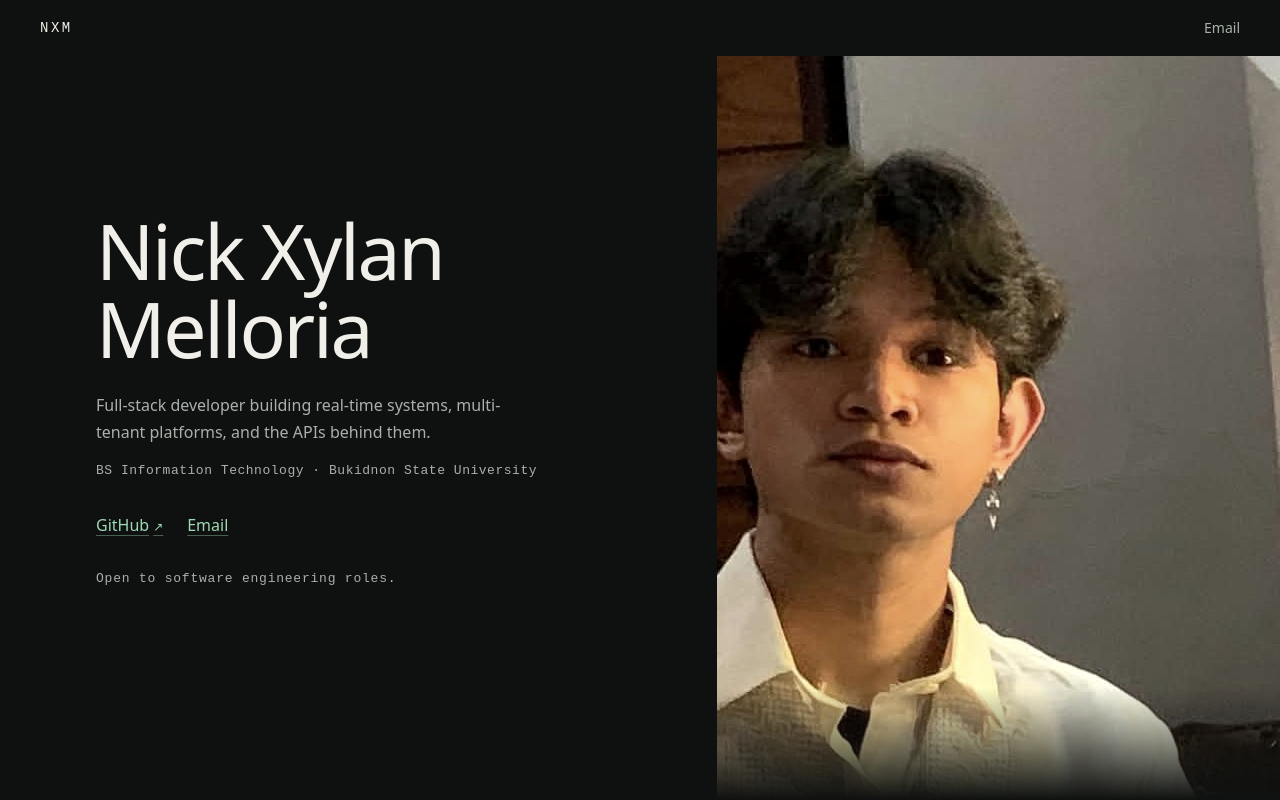
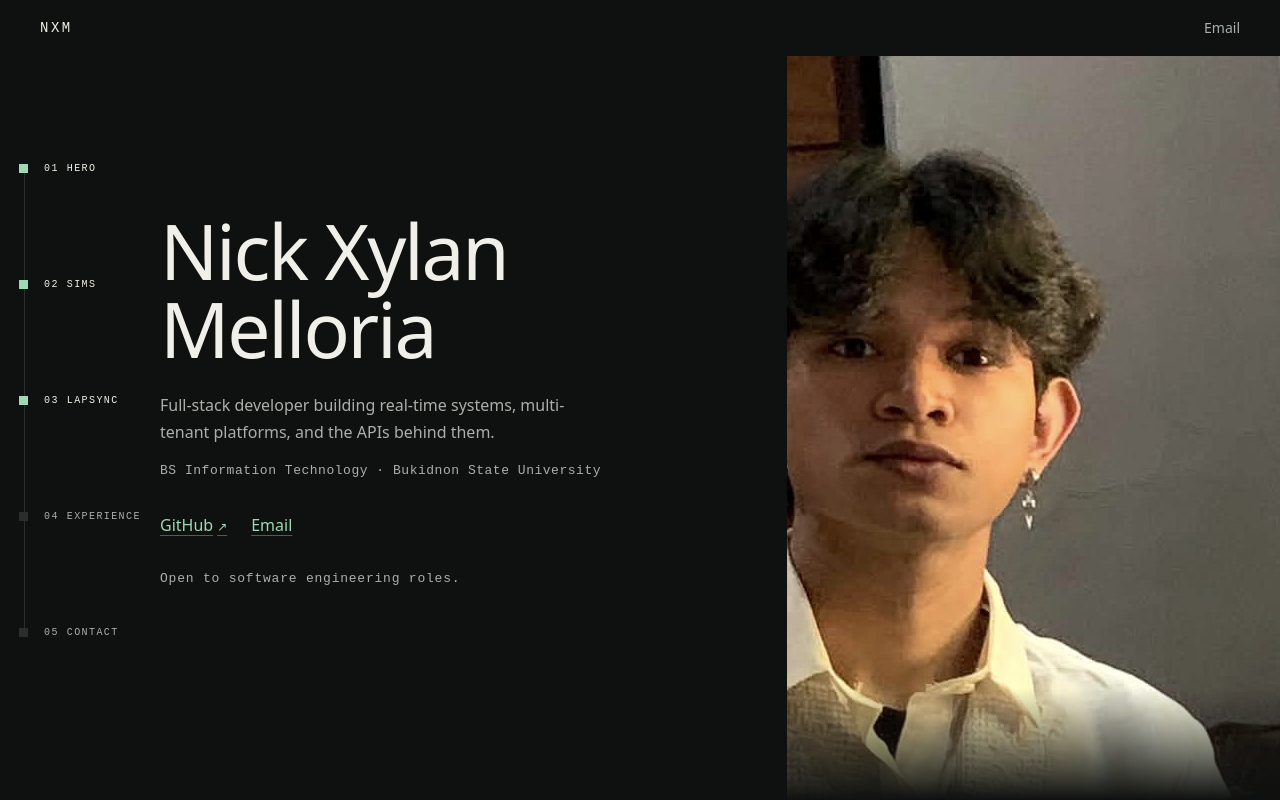
Before and after one commit to FiereEinar/personal-portfolio, a React (Vite) app: page / in a window 1280 px wide. Shown: the top 800 px of the page. Built offline with nearby package versions, Linux system fonts and the light colour scheme.

Commit message:
feat: add checkpoint rail and mobile progress line

```diff
--- a/src/App.tsx
+++ b/src/App.tsx
@@ -1,3 +1,4 @@
+import CheckpointRail from "./components/CheckpointRail";
 import Contact, { Footer } from "./components/Contact";
 import Education from "./components/Education";
 import Experience from "./components/Experience";
@@ -14,6 +15,7 @@ export default function App() {
         Skip to content
       </a>
       <Nav />
+      <CheckpointRail />
       <main id="main">
         <Reveal>
           <Hero />
--- /dev/null
+++ b/src/components/CheckpointRail.tsx
@@ -0,0 +1,154 @@
+import { useEffect, useRef, useState } from "react";
+import { SECTIONS } from "../data/sections";
+
+const ACTIVE_LINE = 0.4;
+const POLL_MS = 16;
+
+type Reading = {
+  activeId: string;
+  progress: number;
+};
+
+function read(): Reading {
+  const scrollable = document.documentElement.scrollHeight - window.innerHeight;
+  const progress =
+    scrollable > 0 ? Math.min(1, Math.max(0, window.scrollY / scrollable)) : 0;
+
+  const line = window.innerHeight * ACTIVE_LINE;
+  let activeId = SECTIONS[0].id;
+
+  for (const section of SECTIONS) {
+    const element = document.getElementById(section.id);
+    if (element && element.getBoundingClientRect().top <= line) {
+      activeId = section.id;
+    }
+  }
+
+  // Short last sections can never cross the 40% line; at the end of the page
+  // the final checkpoint is the truthful one.
+  if (scrollable > 0 && window.scrollY >= scrollable - 2) {
+    activeId = SECTIONS[SECTIONS.length - 1].id;
+  }
+
+  return { activeId, progress };
+}
+
+export default function CheckpointRail() {
+  const [activeId, setActiveId] = useState(SECTIONS[0].id);
+  const [progress, setProgress] = useState(0);
+  const current = useRef<Reading>({ activeId: SECTIONS[0].id, progress: 0 });
+
+  useEffect(() => {
+    let frame: number | null = null;
+
+    const update = () => {
+      if (frame !== null) {
+        window.cancelAnimationFrame(frame);
+        frame = null;
+      }
+
+      const next = read();
+      if (next.progress !== current.current.progress) {
+        current.current.progress = next.progress;
+        setProgress(next.progress);
+      }
+      if (next.activeId !== current.current.activeId) {
+        current.current.activeId = next.activeId;
+        setActiveId(next.activeId);
+      }
+    };
+
+    const onScroll = () => {
+      if (frame !== null) return;
+      frame = window.requestAnimationFrame(update);
+    };
+
+    update();
+
+    // Scroll events ride on the rendering loop, which stalls in headless and
+    // backgrounded contexts, so also compare the offsets on a timer.
+    let lastY = window.scrollY;
+    let lastHeight = document.documentElement.scrollHeight;
+    const poll = window.setInterval(() => {
+      const y = window.scrollY;
+      const height = document.documentElement.scrollHeight;
+      if (y === lastY && height === lastHeight) return;
+      lastY = y;
+      lastHeight = height;
+      update();
+    }, POLL_MS);
+
+    window.addEventListener("scroll", onScroll, { passive: true });
+    window.addEventListener("resize", onScroll);
+
+    return () => {
+      window.removeEventListener("scroll", onScroll);
+      window.removeEventListener("resize", onScroll);
+      window.clearInterval(poll);
+      if (frame !== null) {
+        window.cancelAnimationFrame(frame);
+        frame = null;
+      }
+    };
+  }, []);
+
+  const activeIndex = SECTIONS.findIndex((section) => section.id === activeId);
+
+  return (
+    <>
+      <nav
+        aria-label="Sections"
+        data-testid="checkpoint-rail"
+        className="fixed top-1/2 left-6 z-40 hidden h-[58vh] w-px -translate-y-1/2 bg-line mid:block"
+      >
+        <span
+          aria-hidden="true"
+          data-testid="rail-fill"
+          className="absolute inset-0 origin-top bg-accent"
+          style={{ transform: `scaleY(${progress})` }}
+        />
+
+        {SECTIONS.map((section, index) => {
+          const active = section.id === activeId;
+          const passed = index <= activeIndex;
+
+          return (
+            <a
+              key={section.id}
+              href={`#${section.id}`}
+              aria-current={active ? "true" : undefined}
+              className="absolute left-[-5px] flex h-11 -translate-y-1/2 items-center pr-4"
+              style={{ top: `${(index / (SECTIONS.length - 1)) * 100}%` }}
+            >
+              <span
+                aria-hidden="true"
+                className={`h-[9px] w-[9px] shrink-0 transition-colors duration-[120ms] ${
+                  passed ? "bg-accent" : "bg-line"
+                }`}
+              />
+              <span
+                className={`ml-4 font-mono text-[0.625rem] tracking-[0.14em] whitespace-nowrap transition-colors duration-[120ms] ${
+                  passed ? "text-ink" : "text-muted"
+                }`}
+              >
+                <span className="mr-2">{section.index}</span>
+                {section.label}
+              </span>
+            </a>
+          );
+        })}
+      </nav>
+
+      <div
+        aria-hidden="true"
+        data-testid="mobile-progress"
+        className="fixed inset-x-0 top-14 z-40 h-0.5 mid:hidden"
+      >
+        <div
+          className="h-full origin-left bg-accent"
+          style={{ transform: `scaleX(${progress})` }}
+        />
+      </div>
+    </>
+  );
+}
--- a/src/components/Hero.tsx
+++ b/src/components/Hero.tsx
@@ -5,7 +5,7 @@ export default function Hero() {
     <section
       id="hero"
       data-testid="hero"
-      className="mid:grid mid:min-h-svh mid:grid-cols-[56%_44%]"
+      className="scroll-mt-20 mid:grid mid:min-h-svh mid:grid-cols-[56%_44%]"
     >
       <div className="relative h-[58svh] mid:order-2 mid:h-auto">
         <img
@@ -21,7 +21,7 @@ export default function Hero() {
         />
       </div>
 
-      <div className="flex flex-col justify-center px-6 py-14 mid:order-1 mid:py-0 mid:pr-16 mid:pl-24">
+      <div className="flex flex-col justify-center px-6 py-14 mid:order-1 mid:py-0 mid:pr-16 mid:pl-0">
         <h1 className="max-w-[12ch] text-[clamp(2.75rem,6vw,5rem)] leading-[1.02] tracking-[-0.03em] text-ink">
           {profile.name}
         </h1>
--- /dev/null
+++ b/src/data/sections.ts
@@ -0,0 +1,13 @@
+export type Section = {
+  id: string;
+  label: string;
+  index: string;
+};
+
+export const SECTIONS: Section[] = [
+  { id: "hero", label: "HERO", index: "01" },
+  { id: "sims", label: "SIMS", index: "02" },
+  { id: "lapsync", label: "LAPSYNC", index: "03" },
+  { id: "experience", label: "EXPERIENCE", index: "04" },
+  { id: "contact", label: "CONTACT", index: "05" },
+];
--- a/src/index.css
+++ b/src/index.css
@@ -22,6 +22,14 @@ body { font-family: var(--font-sans); -webkit-font-smoothing: antialiased; }
 section[id],
 article[id] {
   scroll-margin-top: 5rem;
+}
+
+/* Keep the fixed checkpoint rail in its own left gutter. */
+@media (width >= 900px) {
+  #main section,
+  footer {
+    padding-left: 10rem;
+  }
 }
 
 @layer base {
```
Also changed, not shown: 1 other file (tests, documents, lock files or other folders).
